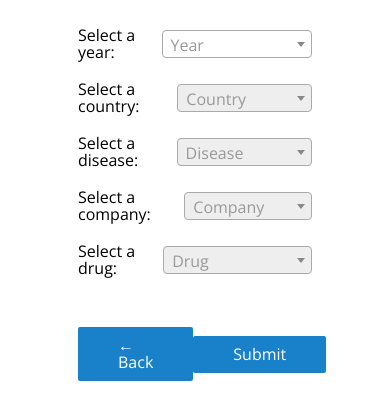
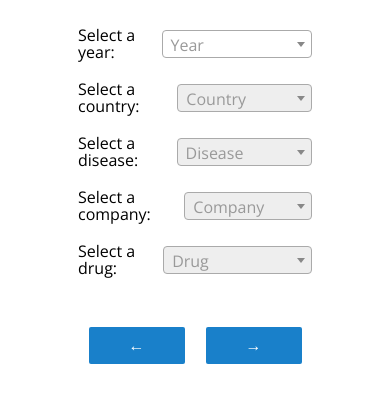
Before and after one commit to GhiProject/ghi_forecasting_tool, a Flask app: page /form in a window 390 px wide. Shown: the part 373-793 px from the top of the page. Run offline with Flask 2, Linux system fonts and the light colour scheme.

Commit message:
Made bottom buttons on form 2 (Back and Submit buttons) responsive

```diff
--- a/static/css/style.css
+++ b/static/css/style.css
@@ -123,6 +123,9 @@ body {
 .u-hidden {
   visibility: hidden !important; }
 
+.button {
+  /* Display when mobile size and hide otherwise */
+  /* Hide desktop buttons when in mobile size */ }
   .button, .button:link, .button:visited {
     border-radius: 2px;
     color: white;
@@ -132,13 +135,19 @@ body {
     justify-content: center;
     padding: 1rem 4rem;
     border: none; }
-
   .button:active, .button:focus {
     outline: none; }
-
   .button:hover {
     cursor: pointer;
     background-color: #52A1D8; }
+  .button--mobile {
+    display: none; }
+    @media (max-width: 37.5rem) {
+      .button--mobile {
+        display: initial; } }
+  @media (max-width: 37.5rem) {
+    .button--desktop {
+      display: none; } }
 
 .dropdown {
   position: relative;
--- a/templates/form.html
+++ b/templates/form.html
@@ -52,11 +52,17 @@
         </div>
 
         <div class="form__control-group">
-            <div class="button" id="back-btn">
+            <div class="button button--desktop" id="back-btn">
                 &larr; Back
             </div>
-            <div class="button button--notactive">
+            <div class="button button--mobile" id="back-btn">
+                &larr;
+            </div>
+            <div class="button button--notactive button--desktop">
                 Submit
+            </div>
+            <div class="button button--notactive button--mobile">
+                &rarr;
             </div>
         </div>
    </form>
```
Also changed, not shown: sass/components/_button.scss (+23 -0 lines). Lines whose indentation alone changed are shown as unchanged.
